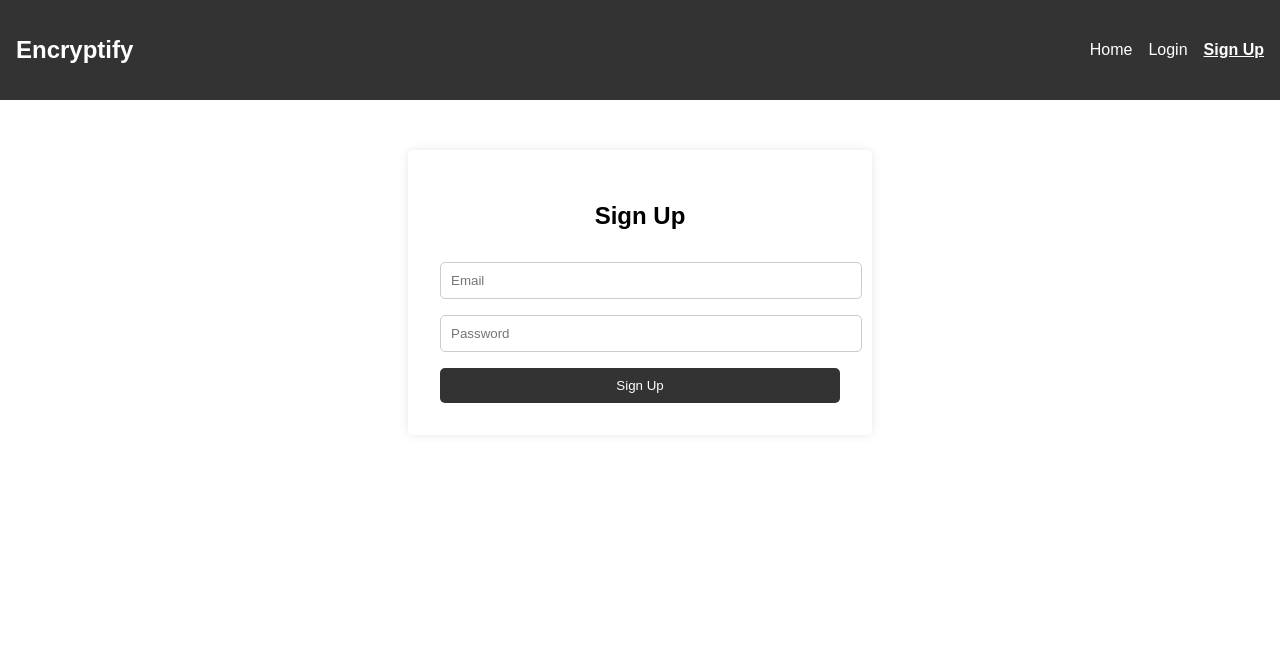
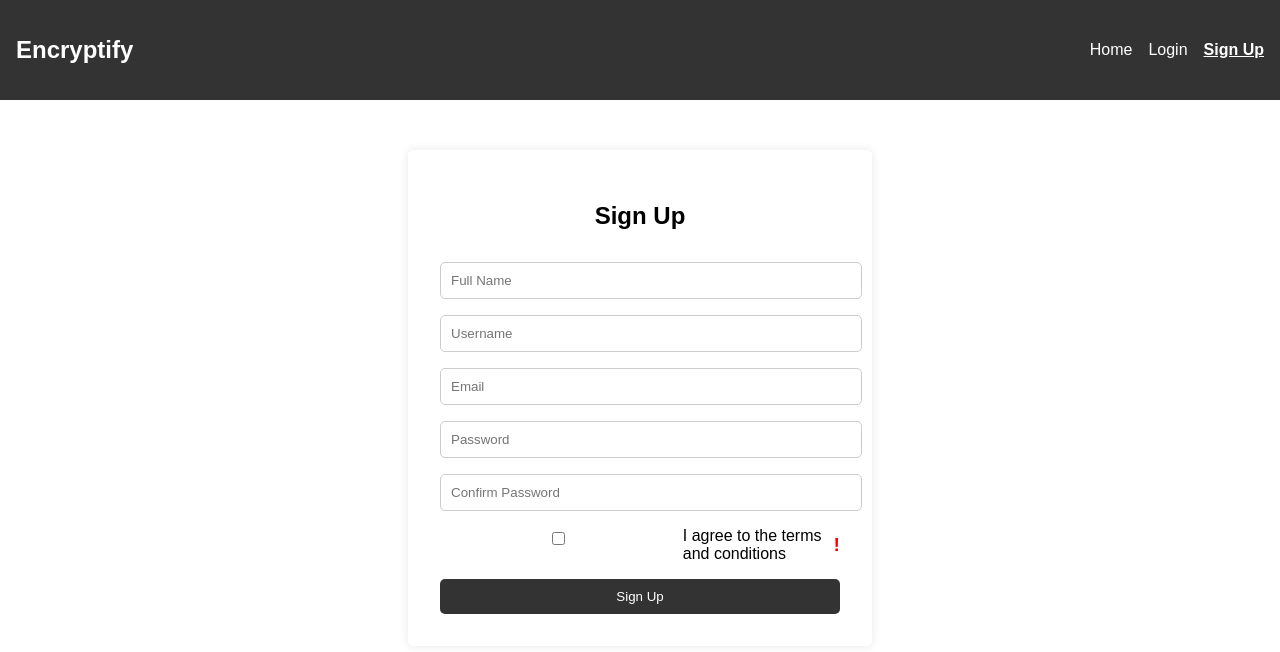
Before and after one commit to FirasKahlaoui/Encryptify, a React (Create React App) app: page /signup in a window 1280 px wide. Shown: the top 652 px of the page. Built offline with nearby package versions, Linux system fonts and the light colour scheme; no server answers.

Commit message:
Add terms

```diff
--- a/src/pages/Home.js
+++ b/src/pages/Home.js
@@ -1,14 +1,9 @@
-import React, { useState } from "react";
-import Navbar from "../components/Navbar";
 import "./Home.css";
 import github from "../assets/images/github-icon.svg";
 
 const Home = () => {
-  const [isLoggedIn, setIsLoggedIn] = useState(false);
-
   return (
     <div className="home">
-      <Navbar isLoggedIn={isLoggedIn} />
       <main>
         <h2>Secure Encryption & Decryption</h2>
         <p>Protect your data with advanced encryption algorithms.</p>
--- a/src/pages/Signup.css
+++ b/src/pages/Signup.css
@@ -34,6 +34,41 @@
   background-color: #444;
 }
 
+.terms {
+  display: flex;
+  align-items: center;
+  margin-bottom: 1rem;
+}
+
+.terms input {
+  margin-right: 10px;
+}
+
+.rules-icon {
+  margin-left: 10px;
+  color: #ff0000;
+  cursor: pointer;
+  font-weight: bold;
+  font-size: 1.2rem;
+}
+
+.rules-popup {
+  background-color: #f9f9f9;
+  padding: 1rem;
+  margin-top: 1rem;
+  border: 1px solid #ddd;
+  border-radius: 5px;
+}
+
+.rules-popup h3 {
+  margin-bottom: 10px;
+}
+
+.rules-popup ul {
+  list-style-type: disc;
+  margin-left: 20px;
+}
+
 .error {
   color: red;
   text-align: center;
--- a/src/pages/Signup.js
+++ b/src/pages/Signup.js
@@ -5,13 +5,26 @@ import { createUserWithEmailAndPassword } from "firebase/auth";
 import "./Signup.css";
 
 const Signup = () => {
+  const [fullName, setFullName] = useState("");
+  const [username, setUsername] = useState("");
   const [email, setEmail] = useState("");
   const [password, setPassword] = useState("");
+  const [confirmPassword, setConfirmPassword] = useState("");
+  const [agreeTerms, setAgreeTerms] = useState(false);
   const [error, setError] = useState("");
+  const [showRules, setShowRules] = useState(false);
   const navigate = useNavigate();
 
   const handleSignup = async (e) => {
     e.preventDefault();
+    if (password !== confirmPassword) {
+      setError("Passwords do not match");
+      return;
+    }
+    if (!agreeTerms) {
+      setError("You must agree to the terms and conditions");
+      return;
+    }
     try {
       await createUserWithEmailAndPassword(auth, email, password);
       navigate("/"); // Redirect to Home after successful signup
@@ -20,11 +33,29 @@ const Signup = () => {
     }
   };
 
+  const toggleRules = () => {
+    setShowRules(!showRules);
+  };
+
   return (
     <div className="signup-container">
       <h2>Sign Up</h2>
       {error && <p className="error">{error}</p>}
       <form onSubmit={handleSignup}>
+        <input
+          type="text"
+          placeholder="Full Name"
+          value={fullName}
+          onChange={(e) => setFullName(e.target.value)}
+          required
+        />
+        <input
+          type="text"
+          placeholder="Username"
+          value={username}
+          onChange={(e) => setUsername(e.target.value)}
+          required
+        />
         <input
           type="email"
           placeholder="Email"
@@ -39,6 +70,40 @@ const Signup = () => {
           onChange={(e) => setPassword(e.target.value)}
           required
         />
+        <input
+          type="password"
+          placeholder="Confirm Password"
+          value={confirmPassword}
+          onChange={(e) => setConfirmPassword(e.target.value)}
+          required
+        />
+        <div className="terms">
+          <input
+            type="checkbox"
+            checked={agreeTerms}
+            onChange={(e) => setAgreeTerms(e.target.checked)}
+          />
+          <label>I agree to the terms and conditions</label>
+          <span className="rules-icon" onClick={toggleRules}>
+            !
+          </span>
+        </div>
+
+        {showRules && (
+          <div className="rules-popup">
+            <h3>Rules for Using the App</h3>
+            <ul>
+              <li>Keep your account information private.</li>
+              <li>Use strong passwords to protect your account.</li>
+              <li>Do not share sensitive data publicly.</li>
+              <li>
+                Abide by the community guidelines and respect other users.
+              </li>
+              <li>Any misuse of the app will result in account suspension.</li>
+            </ul>
+          </div>
+        )}
+
         <button type="submit">Sign Up</button>
       </form>
     </div>
```
